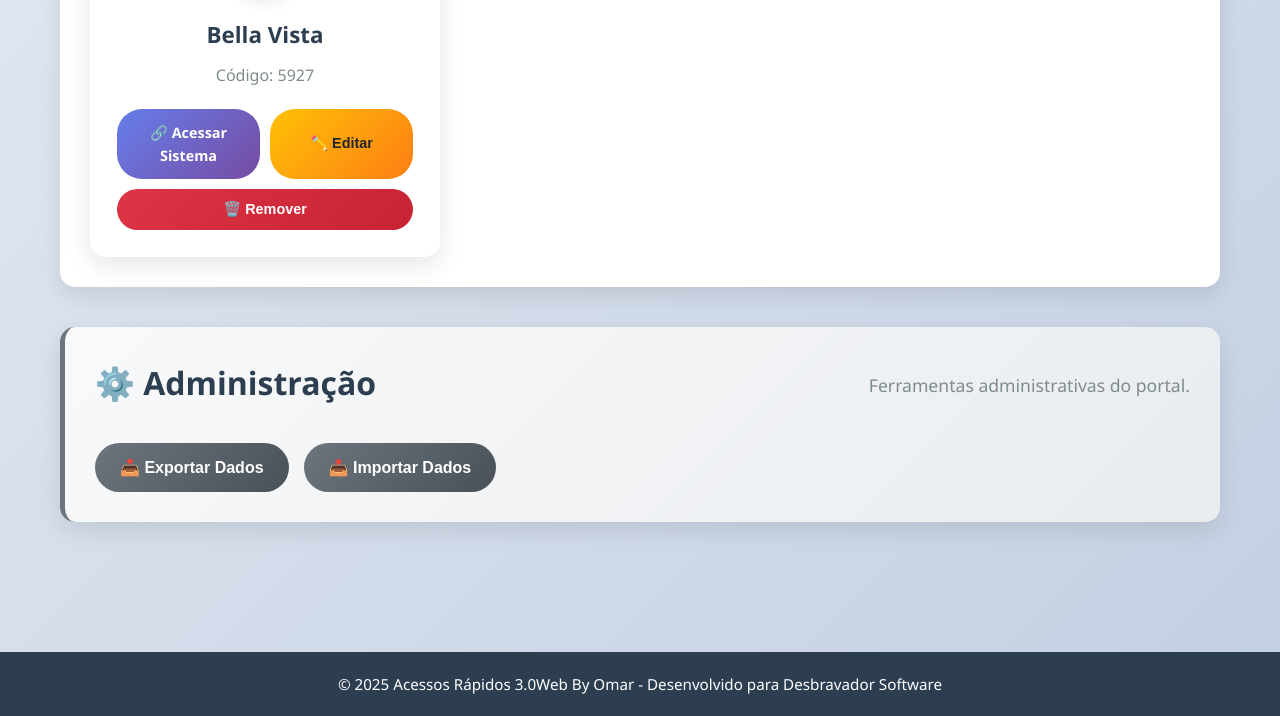
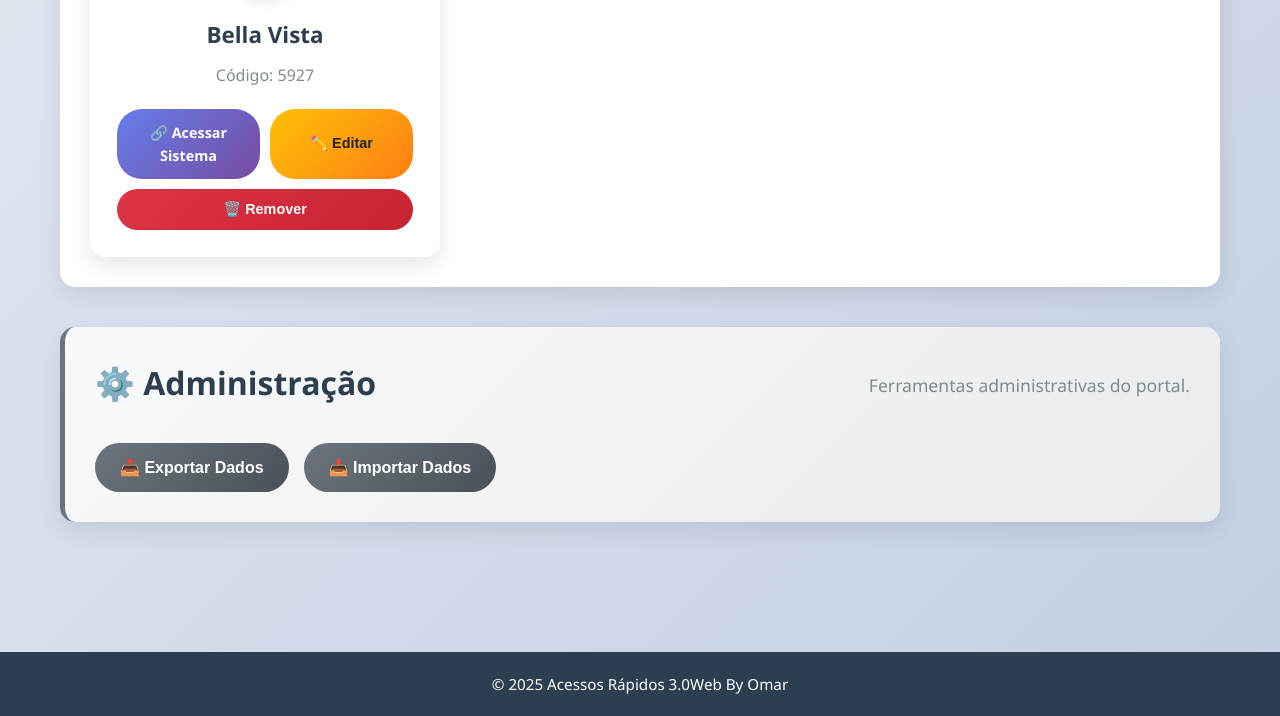
Before and after one commit to omarabouarabi/web_access, a plain HTML site: page index.html in a window 1280 px wide. Shown: the part 1511-2227 px from the top of the page. Drawn offline with Linux system fonts and the light colour scheme; sample sign-in values are in the browser's storage.

Commit message:
Update index.html

```diff
--- a/index.html
+++ b/index.html
@@ -144,7 +144,7 @@
 
     <footer class="main-footer">
         <div class="footer-content">
-            <p>&copy; 2025 Acessos Rápidos 3.0Web By Omar - Desenvolvido para Desbravador Software</p>
+            <p>&copy; 2025 Acessos Rápidos 3.0Web By Omar</p>
         </div>
     </footer>
 
```
